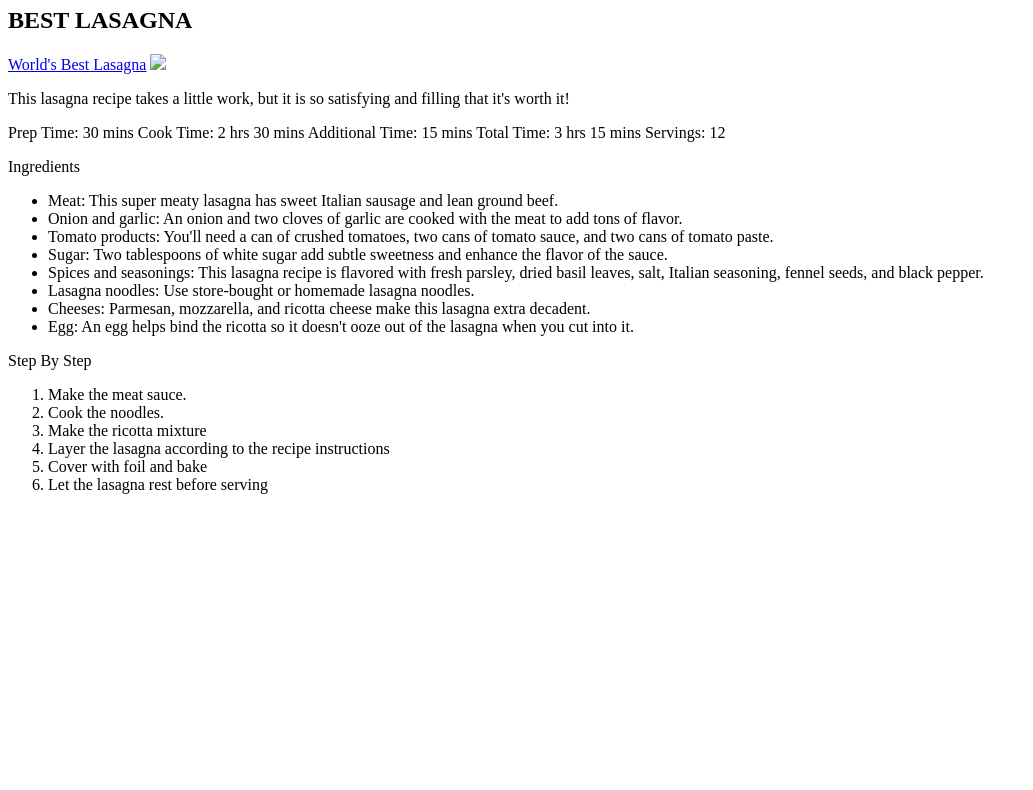
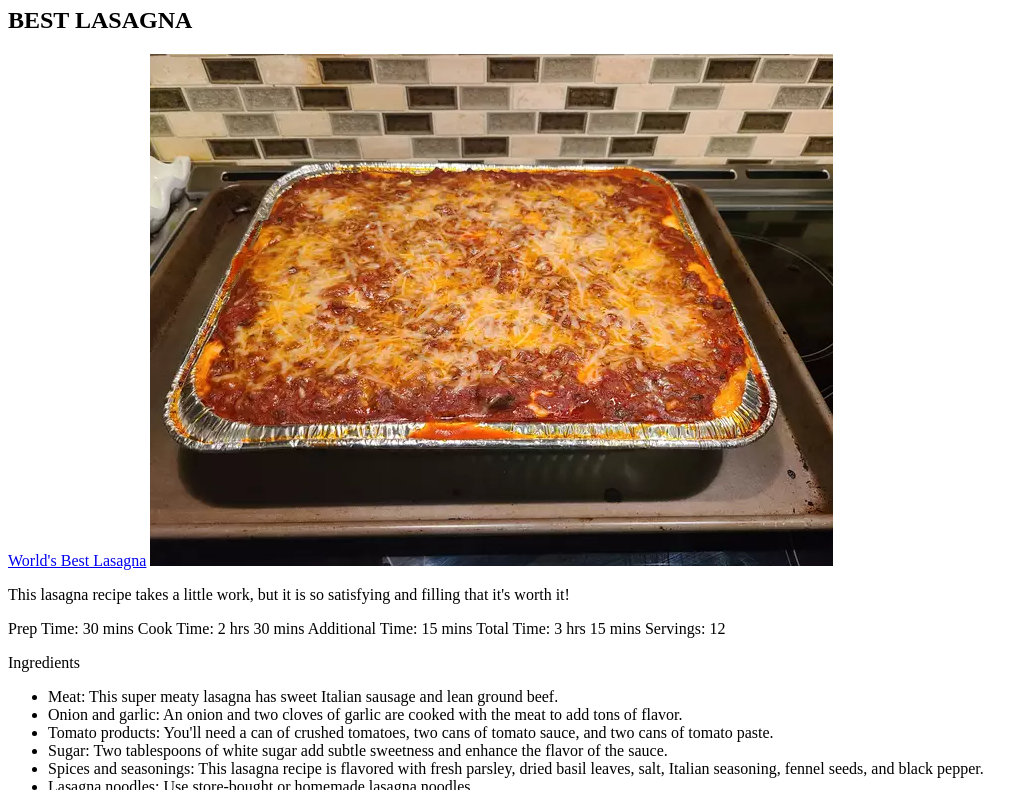
Before and after one commit to AtlasR/odin-recipes, a plain HTML site: page recipes/lasagna.html in a window 1280 px wide. Shown: the part 73-863 px from the top of the page, without its empty margins (0-1033 px from the left). Before the commit the page ends 800 px from the top, so only its background shows below. Drawn offline with Linux system fonts and the light colour scheme.

Commit message:
changed lasagna images

```diff
--- a/recipes/lasagna.html
+++ b/recipes/lasagna.html
@@ -5,7 +5,7 @@
 <h1>Odin Recipes</h1>
 <h2>BEST LASAGNA</h2>
 <a href="https://www.allrecipes.com/recipe/23600/worlds-best-lasagna/">World's Best Lasagna</a>
-<img src="../images/lasagna.webp"/>
+<img src="../images/lasagna-pt2.webp"/>
 <body>
 <p>This lasagna recipe takes a little work, but it is so satisfying and filling that it's worth it!</p>
 <p>Prep Time:
```
Also changed, not shown: images/lasagna-pt2.webp (added).
